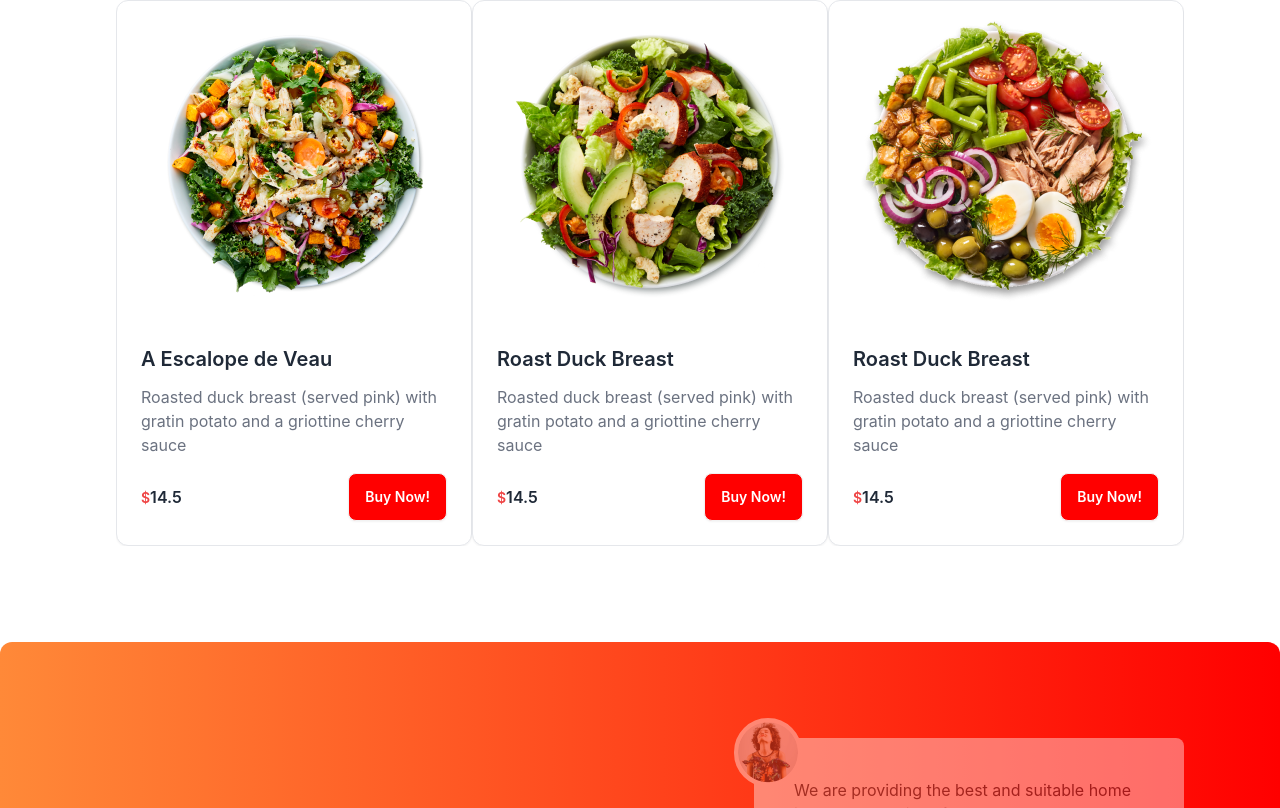
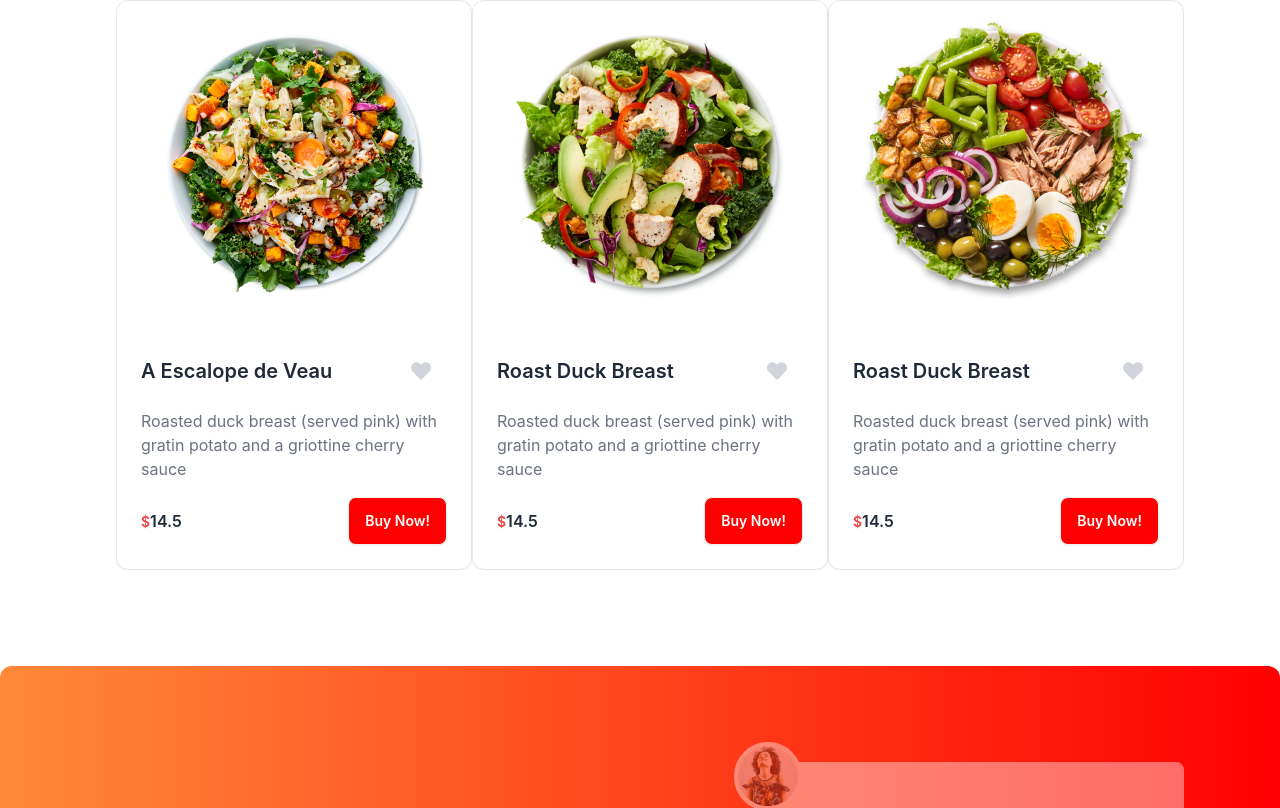
Before and after one commit to farhanshahriyar/Eatme-client, a React (Vite) app: page / in a window 1280 px wide. Shown: the part 1780-2588 px from the top of the page. Built offline with nearby package versions, Linux system fonts and the light colour scheme; no server answers.

Commit message:
added hearticon

```diff
--- a/src/components/SpecialDishes/SpecialDishesCard/Cards.jsx
+++ b/src/components/SpecialDishes/SpecialDishesCard/Cards.jsx
@@ -41,7 +41,6 @@
 
 // export default Cards;
 
-
 import React, { useState } from "react";
 import { Link } from "react-router-dom";
 import { FaHeart } from "react-icons/fa";
@@ -51,34 +50,55 @@ const Cards = ({ item }) => {
 
   const handleHeartClick = () => {
     setIsHeartFilled(!isHeartFilled);
-    }
+  };
 
   return (
     <div className="group flex flex-col h-full bg-white border border-gray-200 shadow-sm rounded-xl dark:bg-slate-900 dark:border-gray-700 dark:shadow-slate-700/[.7]">
       <div className="h-80 flex justify-center items-center rounded-t-xl overflow-hidden">
         <Link to={`/menu/${item._id}`}>
-                    <img src={item.image} alt={item.name} className="object-cover hover:scale-105 transition-all duration-200 w-full h-full" />
+          <img
+            src={item.image}
+            alt={item.name}
+            className="object-cover hover:scale-105 transition-all duration-200 w-full h-full"
+          />
         </Link>
       </div>
       <div className="p-4 md:p-6 flex flex-col justify-between flex-grow">
         <div>
-                    <Link to={`/menu/${item._id}`} className="text-xl font-semibold text-gray-800 dark:text-gray-300 dark:hover:text-white">
+          <div className="flex justify-between items-center">
+            <div>
+              <Link
+                to={`/menu/${item._id}`}
+                className="text-xl font-semibold text-gray-800 dark:text-gray-300 dark:hover:text-white"
+              >
                 {item.name}
               </Link>
-                    <p className="mt-3 text-gray-500">
-                        {item.recipe}
-                    </p>
+            </div>
+            <div
+              className={`right-2 top-2 p-4 heartStar ${
+                isHeartFilled ? "text-rose-600" : "text-gray-300"
+              }`}
+              onClick={handleHeartClick}
+            >
+              <FaHeart className="h-5 w-5 cursor-pointer" />
+            </div>
+          </div>
+
+          <p className="mt-3 text-gray-500">{item.recipe}</p>
         </div>
         <div className="flex justify-between items-center mt-4">
           <h5 className="font-semibold">
             <span className="text-sm text-red-500">$</span>
             {item.price}
           </h5>
-                    <button className="btn bg-[#F00] hover:bg-black text-white">Buy Now!</button>
+
+          <button className="btn bg-[#F00] hover:bg-black text-white">
+            Buy Now!
+          </button>
         </div>
-                <div className={`rating gap-1 p-4 absolute right-2 top-2 heartStar ${isHeartFilled ? "text-rose-600" : "text-gray-300"}`} onClick={handleHeartClick}>
+        {/* <div className={`rating gap-1 p-4 absolute right-2 top-2 heartStar ${isHeartFilled ? "text-rose-600" : "text-gray-300"}`} onClick={handleHeartClick}>
                     <FaHeart className="h-5 w-5 cursor-pointer" />
-                </div>
+                </div> */}
       </div>
     </div>
   );
--- a/src/pages/Shop/Menu.jsx
+++ b/src/pages/Shop/Menu.jsx
@@ -108,7 +108,7 @@ const Menu = () => {
       </div>
 
       {/* menu shop section */}
-      <div className="max-w-screen-2xl container mx-auto">
+      <div className="max-w-screen-2xl container mx-auto p-8">
         {/* filtering and sorting */}
         <div className="flex flex-col md:flex-row flex-wrap md:justify-between items-center mb-9 ">
           {/* all category btns */}
```
Lines whose indentation alone changed are shown as unchanged.
